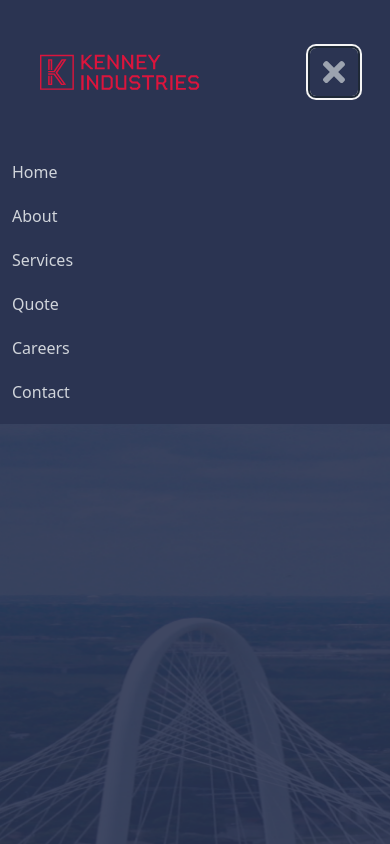
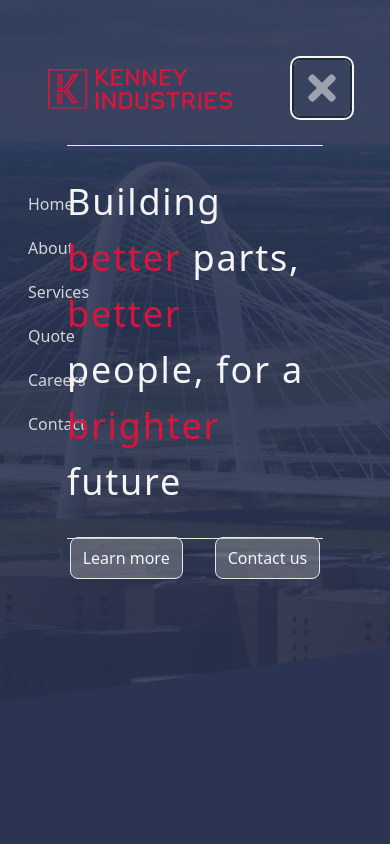
Before and after one commit to k-kenney/kenney-ind, a React (Vite) app: page / in a window 390 px wide. Both pictures are taken after a click on the button "Open Main Menu". Shown: the top 844 px of the page. Built offline with nearby package versions, Linux system fonts and the light colour scheme; a web font is replaced by a local one.

Commit message:
mobile header

```diff
--- a/src/App.jsx
+++ b/src/App.jsx
@@ -7,7 +7,6 @@ import Services from "./pages/Services/Services";
 import Quote from './pages/Quote/Quote';
 import Careers from './pages/Careers/Careers';
 import Contact from './pages/Contact/Contact';
-import Navbar from './components/Navbar';
 
 function App() {
 
@@ -19,7 +18,6 @@ function App() {
   return (
     <div style={appStyle}>
       <Router>
-        {/* <Navbar /> */}
         <Routes>
           <Route path="/" element={<Home />} />
           <Route path="/about" element={<About />} />
--- a/src/components/Navbar.jsx
+++ b/src/components/Navbar.jsx
@@ -41,11 +41,11 @@ const Navbar = () => {
   };
   return (
     <div>
-      <div className="mx-auto p-10 lg:px-8">
+      <div className="mx-auto py-14 px-12 lg:px-8">
         <div className="flex items-center justify-between h-16">
           <div className="flex items-center">
             <a href="/" className="text-white">
-              <img className="w-40" src={kenneyLogo} alt="Kenney logo" />
+              <img className="w-46" src={kenneyLogo} alt="Kenney logo" />
             </a>
           </div>
           {/* navlinks */}
@@ -69,7 +69,7 @@ const Navbar = () => {
               className="inline-flex item-center justify-center p-2 rounded-md text-gray-400 hover:text-white hover:bg-gray-700 focus:outline-none focus:ring-2 focus:ring-offset-2 focus:ring-offset-gray-800 focus:ring-white"
             >
               <span className="sr-only">Open Main Menu</span>
-              {open === true ? <FaTimes className="w-8 h-8" /> : <FaBars className="w-8 h-8" />}
+              {open === true ? <FaTimes className="w-10 h-10" /> : <FaBars className="w-10 h-10" />}
             </button>
           </div>
         </div>
@@ -81,7 +81,7 @@ const Navbar = () => {
             {navLinks.map((link, index) => (
               <li
                 key={index}
-                className="text-gray-300 hover:bg-gray-700 hover:text-white block px-3 py-2 rounded-md text-base font-medium"
+                className="text-gray-300 hover:bg-gray-700 hover:text-white block px-7 py-2 rounded-md text-base font-medium"
               >
                 <Link to={link.link}>{link.title}</Link>
               </li>
--- a/src/index.css
+++ b/src/index.css
@@ -3,3 +3,7 @@
 @tailwind base;
 @tailwind components;
 @tailwind utilities;
+
+.homepage-btn {
+    @apply bg-copyright bg-opacity-40 border rounded-lg py-2 px-3 text-white text-base
+}
--- a/src/pages/Home/Home.jsx
+++ b/src/pages/Home/Home.jsx
@@ -1,10 +1,8 @@
-import Navbar from "../../components/Navbar";
 import Header from "./components/Header";
 
 const Home = () => {
   return (
     <>
-      <Navbar />
       <Header />
     </>
   );
--- a/src/pages/Home/components/Header.jsx
+++ b/src/pages/Home/components/Header.jsx
@@ -1,15 +1,34 @@
+import { Link } from "react-router-dom";
 import heroImage from "../../../assets/img/dallasBridge.png";
+import Navbar from "../../../components/Navbar";
 
 const Header = () => {
   return (
     <div className="h-screen">
-
-      <img
-        src={heroImage}
-        alt="Hero Image"
-        className="w-full h-full object-cover object-left relative top-0 left-0 z-0"
-      />
-
+      <div className="relative w-full h-5/6 md:h-full object-cover object-left top-0 left-0 z-0">
+        <img
+          src={heroImage}
+          alt="Hero Image"
+          className="w-full h-full object-cover object-left top-0 left-0 z-0"
+        />
+      </div>
+      <div className="absolute m-auto top-0 bottom-0 right-0 left-0 z-10">
+        <Navbar />
+      </div>
+      <div className="absolute h-52 m-auto top-0 bottom-40 right-0 left-0 z-10 container flex items-center justify-center mx-auto">
+        <h1 className="text-4xl w-64 tracking-wider text-white leading-12 border-y py-7">
+          Building <span className="text-red">better</span> parts, <span className="text-red">better</span> people, for a
+          <span className="text-red"> brighter</span> future
+        </h1>
+      </div>
+      <div className="h-14 absolute m-auto top-40 bottom-0 right-0 left-0 z-10 container flex items-center justify-center mx-auto pt-28 gap-8">
+        <Link to="/about">
+          <button className="homepage-btn">Learn more</button>
+        </Link>
+        <Link to="/contact">
+          <button className="homepage-btn">Contact us</button>
+        </Link>
+      </div>
     </div>
   );
 };
--- a/tailwind.config.js
+++ b/tailwind.config.js
@@ -13,6 +13,10 @@ export default {
         blue: '#2B3452',
         white: '#F5F5F5',
         copyright: '#9FA1A1'
+      },
+      lineHeight: {
+        'extra-loose': '2.5',
+        '12': '3.5rem',
       }
 
   },
```
